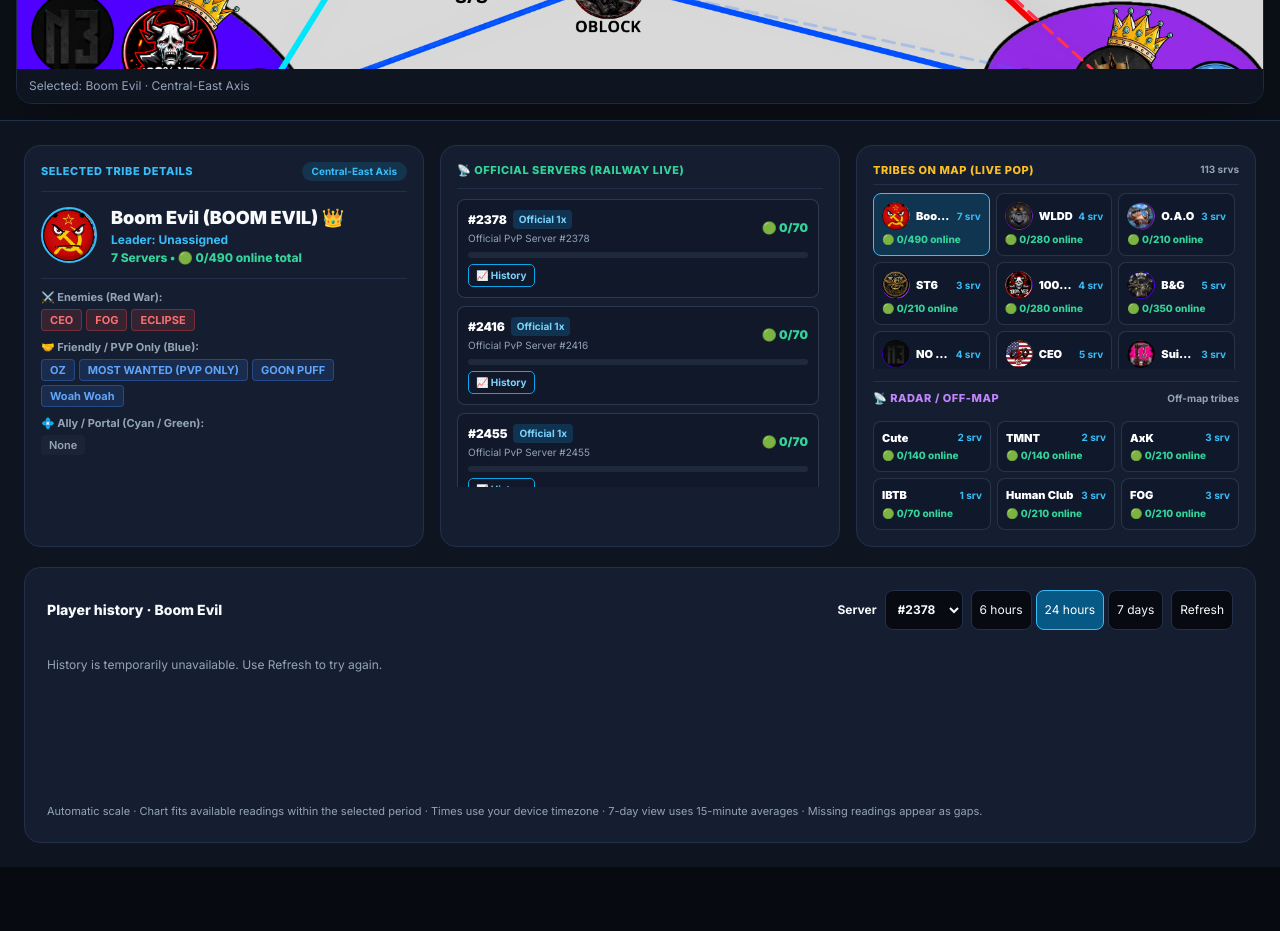
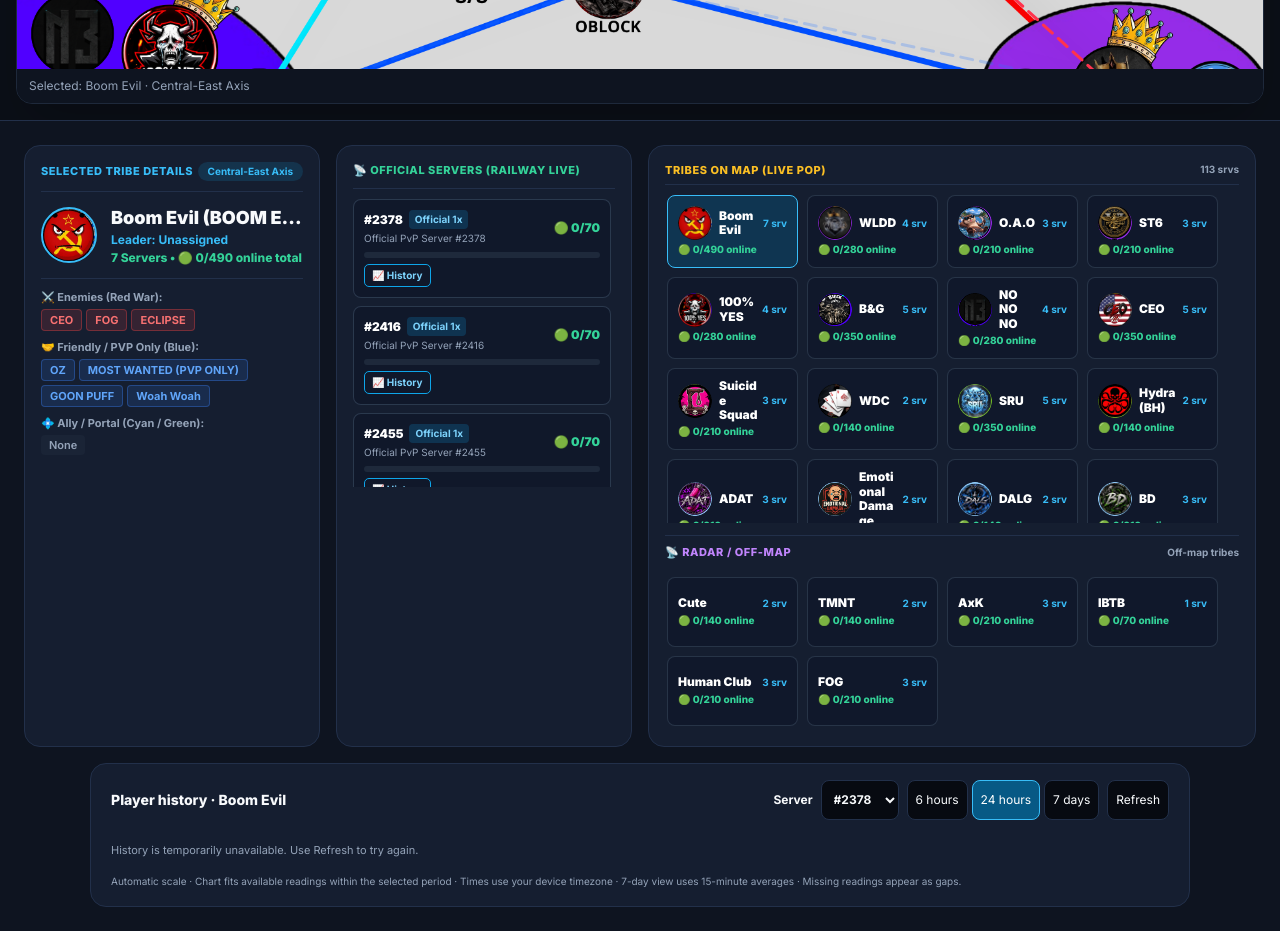
Before and after one commit to abdelchaki55-crypto/web-mapa, a plain HTML site: page index.html in a window 1280 px wide. Shown: the part 912-1843 px from the top of the page. Before the commit the page ends 1779 px from the top, so only its background shows below. Drawn offline with nearby package versions, Linux system fonts and the light colour scheme; no server answers.

Commit message:
Make population chart compact and enlarge tribe selection with bigger logos and readable names

```diff
--- a/index.html
+++ b/index.html
@@ -166,10 +166,10 @@
 
   <!-- Bottom Full-Width Tribe Details & Live Multi-Server Panel -->
   <section class="bottom-panel w-full p-4 sm:p-6 z-10">
-    <div class="max-w-[1400px] mx-auto grid grid-cols-1 lg:grid-cols-12 gap-4">
+    <div id="tribe-dashboard" class="max-w-[1500px] mx-auto grid grid-cols-1 lg:grid-cols-12 gap-4">
 
       <!-- Column 1 (4 cols) -->
-      <div class="lg:col-span-4 ui-card rounded-2xl p-4 flex flex-col justify-between gap-3">
+      <div id="tribe-details-card" class="lg:col-span-3 ui-card rounded-2xl p-4 flex flex-col justify-between gap-3">
         <div>
           <div class="flex items-center justify-between pb-2.5 mb-3 border-b" style="border-color: var(--border-ui);">
             <span class="text-[11px] font-extrabold uppercase tracking-wider text-sky-400">Selected Tribe Details</span>
@@ -229,7 +229,7 @@
       </div>
 
       <!-- Column 2 (4 cols) -->
-      <div class="lg:col-span-4 ui-card rounded-2xl p-4 flex flex-col">
+      <div id="tribe-servers-card" class="lg:col-span-3 ui-card rounded-2xl p-4 flex flex-col">
         <div class="flex items-center justify-between pb-2.5 mb-2.5 border-b" style="border-color: var(--border-ui);">
           <span class="text-[11px] font-extrabold uppercase tracking-wider text-emerald-400">📡 Official Servers (Railway Live)</span>
         </div>
@@ -247,7 +247,7 @@
       </div>
 
       <!-- Column 3 (4 cols) -->
-      <div class="lg:col-span-4 ui-card rounded-2xl p-4 flex flex-col gap-3">
+      <div id="tribe-picker-card" class="lg:col-span-6 ui-card rounded-2xl p-4 flex flex-col gap-3">
         <div>
           <div class="flex items-center justify-between pb-1.5 mb-2 border-b" style="border-color: var(--border-ui);">
             <span class="text-[11px] font-extrabold uppercase tracking-wider text-amber-400">Tribes on Map (Live Pop)</span>
@@ -1102,6 +1102,7 @@
   <script src="interactive-map.js?v=20261118-1"></script>
   <script src="live-map.js?v=20261118-2"></script>
   <link rel="stylesheet" href="server-history.css?v=20261117-3" />
-  <script src="server-history.js?v=20261117-3"></script>
+  <link rel="stylesheet" href="tribe-layout.css?v=20261118-1" />
+  <script src="server-history.js?v=20261118-1"></script>
 </body>
 </html>
--- a/server-history.js
+++ b/server-history.js
@@ -28,7 +28,7 @@
     const first=timeLabel(data.first_sample,true), last=timeLabel(data.last_sample,true);
     const age=Date.now()-Date.parse(data.last_sample);
     status.textContent=`${data.sample_count} readings · First: ${first} · Last: ${last}${age>15*60000 ? ' · Data is delayed' : ''}${data.persistent ? '' : ' · Temporary storage: history may reset on redeploy'}`;
-    const svg=node('svg',{viewBox:'0 0 900 320',role:'img','aria-label':`Server ${selectedServer} population over ${PERIODS[period]}`,class:'history-chart'});
+    const svg=node('svg',{viewBox:'0 0 900 220',role:'img','aria-label':`Server ${selectedServer} population over ${PERIODS[period]}`,class:'history-chart'});
     svg.append(node('title',{},`Player history for server ${selectedServer}`));
     svg.append(node('desc',{},'Automatic population scale starting at zero. The time axis fits available readings within the chosen period. Gaps indicate missing readings. Focus a point and use arrow keys to inspect readings.'));
     // Fit observed populations rather than the server capacity. Keep zero
@@ -39,7 +39,7 @@
     const periodStart=Date.parse(data.from),periodEnd=Date.parse(data.to);
     let start=Math.max(periodStart,firstTime-padding),end=Math.min(periodEnd,lastTime+padding);
     if(end-start<minimumSpan){const center=(firstTime+lastTime)/2;start=Math.max(periodStart,Math.min(center-minimumSpan/2,periodEnd-minimumSpan));end=Math.min(periodEnd,start+minimumSpan);}
-    const left=48,right=880,top=20,bottom=274;
+    const left=48,right=880,top=14,bottom=180;
     const highest=Math.max(1,...points.map(p=>Math.max(p.max??p.players,p.players)));
     const target=Math.max(4,highest*1.15),rough=target/4,power=10**Math.floor(Math.log10(rough));
     const step=[1,2,2.5,5,10].map(n=>n*power).find(n=>n>=rough && Number.isInteger(n))||Math.ceil(rough);
--- /dev/null
+++ b/tribe-layout.css
@@ -0,0 +1,22 @@
+/* Give tribe selection priority while keeping population history compact. */
+#tribe-dashboard{width:100%;max-width:1500px}
+#tribe-picker-card{min-width:0}
+#quick-tracked-list,#offmap-tracked-list{gap:9px;grid-template-columns:repeat(2,minmax(0,1fr));scrollbar-gutter:stable}
+#quick-tracked-list{max-height:330px;padding:2px 6px 4px 2px}
+#offmap-tracked-list{max-height:180px;overflow-y:auto;padding:2px 6px 4px 2px}
+#tribe-picker-card button{min-height:70px;padding:10px}
+#tribe-picker-card .quick-tribe-logo{width:34px;height:34px}
+#tribe-picker-card .quick-tribe-title{gap:7px}
+#tribe-picker-card .quick-tribe-title>span,#tribe-picker-card button .font-black{font-size:12px;white-space:normal;overflow:visible;text-overflow:clip;overflow-wrap:anywhere;line-height:1.2}
+#tribe-details-card,#tribe-servers-card{min-width:0}
+#input-add-servers{min-width:0}
+.server-history{max-width:1100px;padding:16px 20px;margin-top:16px}
+.history-chart-wrap{margin-top:8px;min-height:0}
+.history-chart{min-height:0;max-height:220px}
+.history-stats{margin:12px 0 6px;gap:18px}
+.history-message,.history-point-detail{font-size:11px}
+.history-point-detail:empty{min-height:0;margin:0}
+.history-note{margin-top:7px;font-size:10px}
+@media(min-width:700px){#quick-tracked-list,#offmap-tracked-list{grid-template-columns:repeat(4,minmax(0,1fr))}}
+@media(min-width:1024px) and (max-width:1250px){#tribe-details-card{grid-column:span 4}#tribe-servers-card{grid-column:span 3}#tribe-picker-card{grid-column:span 5}#quick-tracked-list,#offmap-tracked-list{grid-template-columns:repeat(2,minmax(0,1fr))}}
+@media(max-width:600px){.server-history{padding:14px}.history-chart{min-width:680px;max-height:200px}#quick-tracked-list{max-height:360px}}
```
